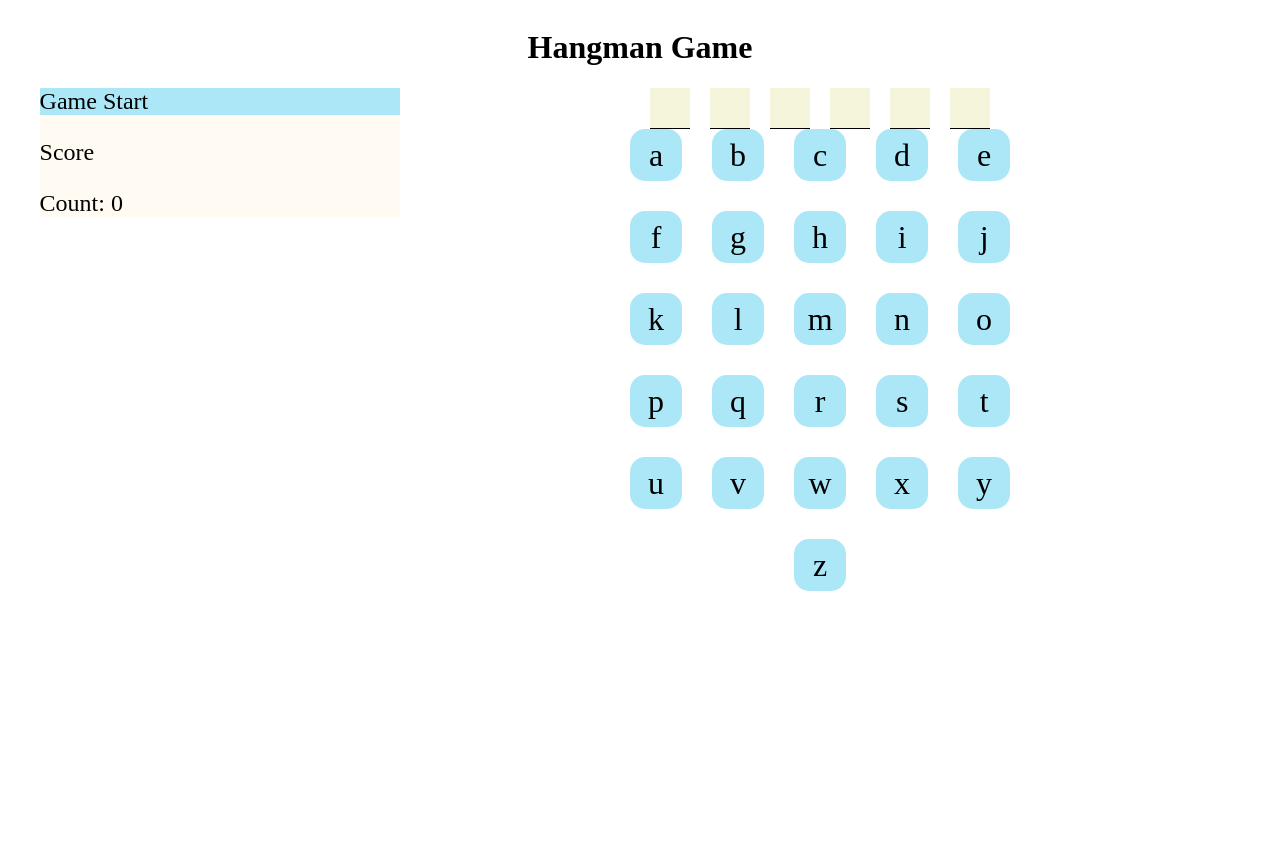
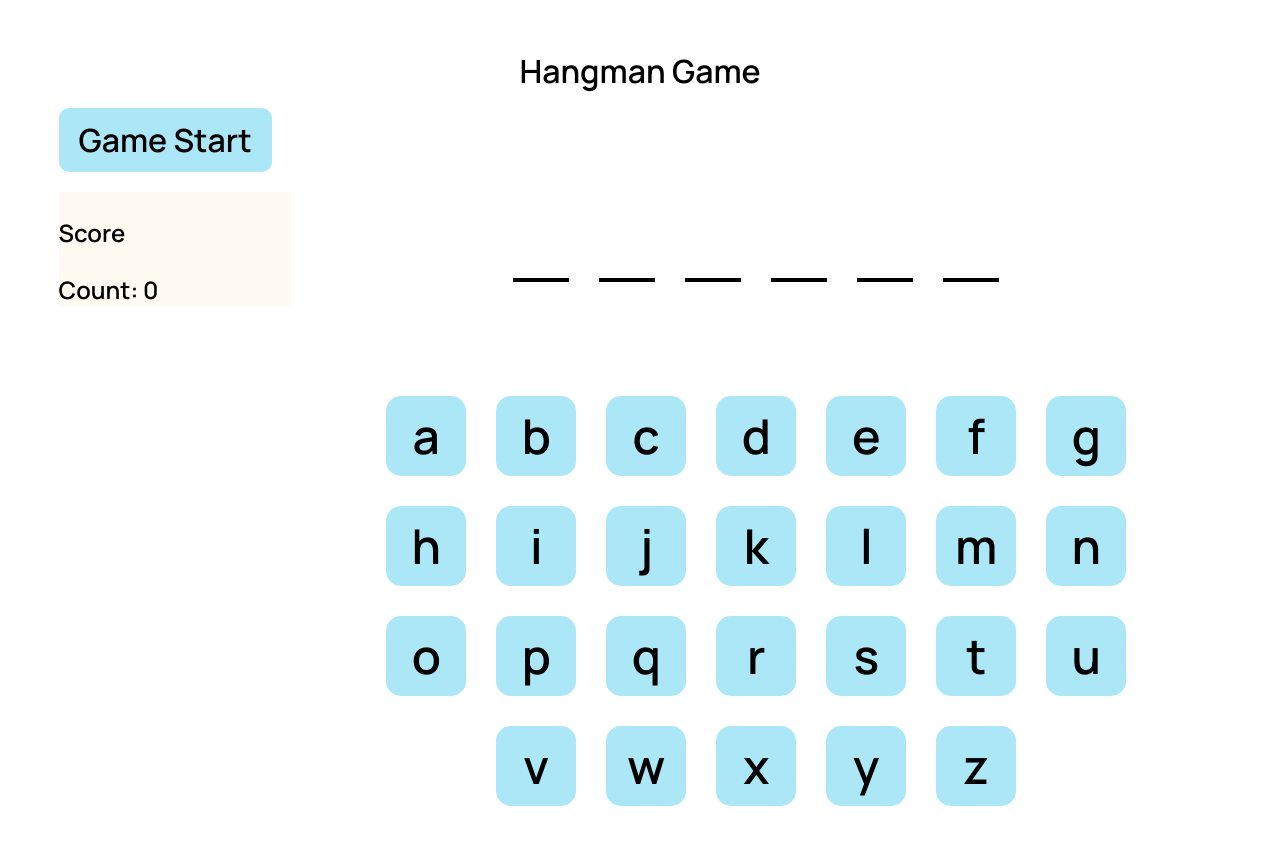
Before and after one commit to jihyekwak/hangman-game, a plain HTML site: page index.html in a window 1280 px wide. Both pictures are taken after a click on the button "Game Start". Before the commit the page ends 800 px from the top, so only its background shows below. Drawn offline with Linux system fonts and the light colour scheme.

Commit message:
Update style

```diff
--- a/app.js
+++ b/app.js
@@ -36,6 +36,7 @@ function gameGenerator() {
 
 function onStartBtnClick() {
     isPlaying = true;
+    alphabetBtns.forEach(alphabetBtn => alphabetBtn.addEventListener("click", onAlphabetBtnClick));
     const previousQuiz = document.querySelector("#newQuiz");
     if (previousQuiz) {
         previousQuiz.remove();
@@ -58,5 +59,5 @@ function onStartBtnClick() {
     }
 }
 
-alphabetBtns.forEach(alphabetBtn => alphabetBtn.addEventListener("click", onAlphabetBtnClick));
+
 startBtn.addEventListener("click", onStartBtnClick);
--- a/style.css
+++ b/style.css
@@ -1,16 +1,27 @@
+@import url('https://fonts.googleapis.com/css2?family=Manrope:wght@600&display=swap');
+
 * {
     /* border: 0.5px solid gray; */
+}
+
+
+html, body {
+    height: 100%;
+    font-family: 'Manrope', sans-serif;
 }
 
 body {
     display: flex;
     flex-direction: column;
     align-items: center;
-    justify-content: center;
+    justify-content: space-between;
+    padding: 20px;
+    min-height: 100%;
 }
 
 #title {
     font-size: 1rem;
+    height: 10%;
 }
 
 .container {
@@ -19,26 +30,31 @@ body {
     justify-content: space-between;
     /* align-items: center; */
     width: 95%;
+    height: 90%;
 }
 
 .left {
-    width: 30%;
+    width: 20%;
     display: flex;
     flex-direction: column;
 }
 
 .right {
-    width: 70%;
+    width: 80%;
     display: flex;
     flex-direction: column;
     align-items: center;
-    justify-content: space-between;
+    /* justify-content: space-around; */
 }
 
 #start-btn {
     all: unset;
     background-color:rgb(172, 231, 248);
-    font-size: 1.5rem;
+    font-size: 2rem;
+    width: fit-content;
+    padding: 10px 20px;
+    border-radius: 10px;
+    margin: 0 0 20px 0;
 }
 
 #start-btn:hover {
@@ -53,26 +69,28 @@ body {
 }
 
 #quiz-area {
-    width: 50%;
+    /* width: 50%; */
     /* text-align: center; */
     display: flex;
     /* gap: 10px; */
-    /* align-items: center; */
-    justify-content: center;
+    align-items: center;
+    /* justify-content: center; */
+    height: 40%;
 }
 
 #newQuiz {
     display: flex;
-    gap: 20px;
+    gap: 30px;
 }
 
 .letter-box {
-    border-bottom: 1px solid black;
-    background-color: beige;
-    width: 2.5rem;
-    height: 2.5rem;
+    border-bottom: 4px solid black;
+    /* background-color: beige; */
+    /* border-radius: 5px; */
+    width: 3.5rem;
+    height: 3.5rem;
     text-align: center;
-    font-size: 2rem;
+    font-size: 3rem;
 }
 
 .hidden {
@@ -80,11 +98,12 @@ body {
 }
 
 #alphabet-btns {
-    width: 50%;
+    width: 80%;
     display: flex;
     flex-direction: row;
     flex-wrap: wrap;
     justify-content: center;
+    align-items: center;
     gap: 30px;
     /* background-color: rgb(203, 243, 249); */
     /* padding: 30px 0px; */
@@ -96,10 +115,12 @@ body {
     background-color: rgb(172, 231, 248);
     border-radius: 15px;
     padding: 10px;
-    font-size: 2rem;
-    line-height: 2rem;
+    font-size: 3rem;
+    line-height: 3rem;
     text-align: center;
-    width: 2rem;
+    width: 3rem;
+    border: 6px solid rgb(172, 231, 248);
+    /* box-sizing: border-box; */
 }
 
 .alphabet-btn:hover {
@@ -109,7 +130,15 @@ body {
 }
 
 .chosen {
-    background-color: cornflowerblue;
+    /* background-color: cornflowerblue; */
+    border: 6px solid cornflowerblue;
+    /* box-sizing: border-box; */
+    width: 3rem;
+    border-radius: 15px;
+    padding: 10px;
+    font-size: 3rem;
+    line-height: 3rem;
+    text-align: center;
 }
 
 .chosen.alphabet-btn:hover {
```
